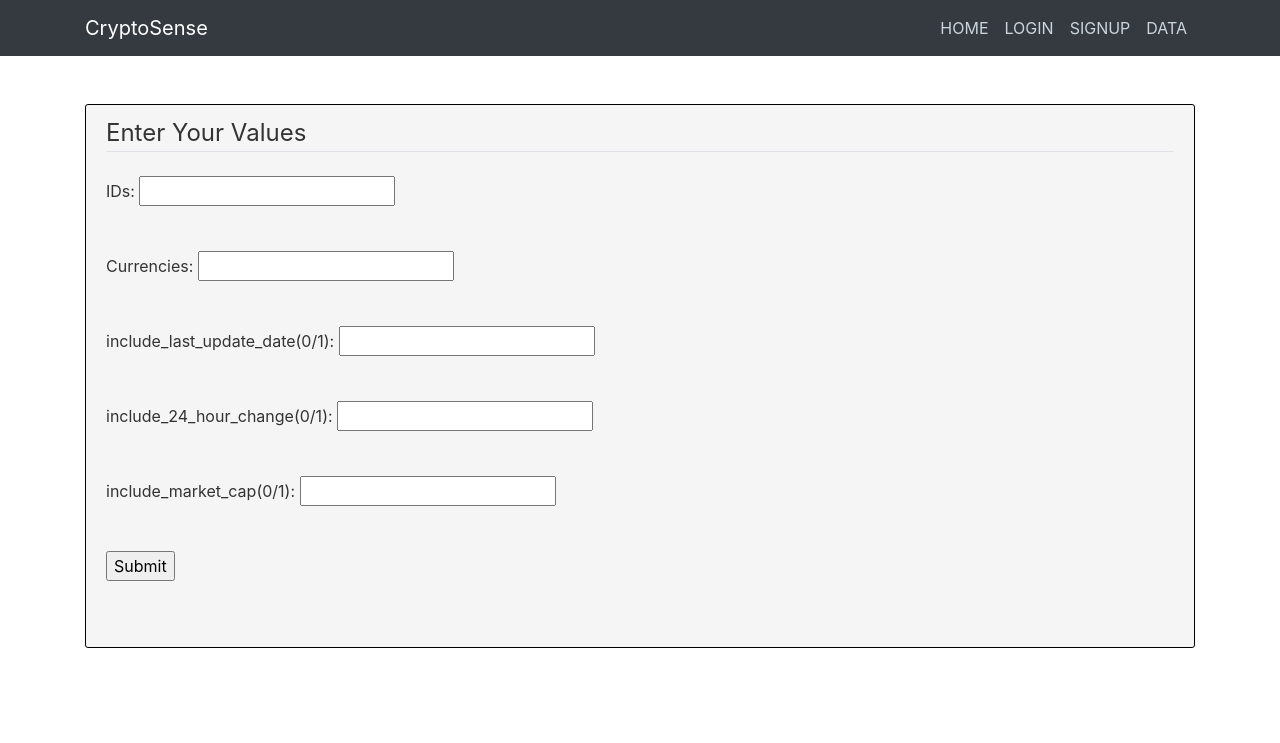
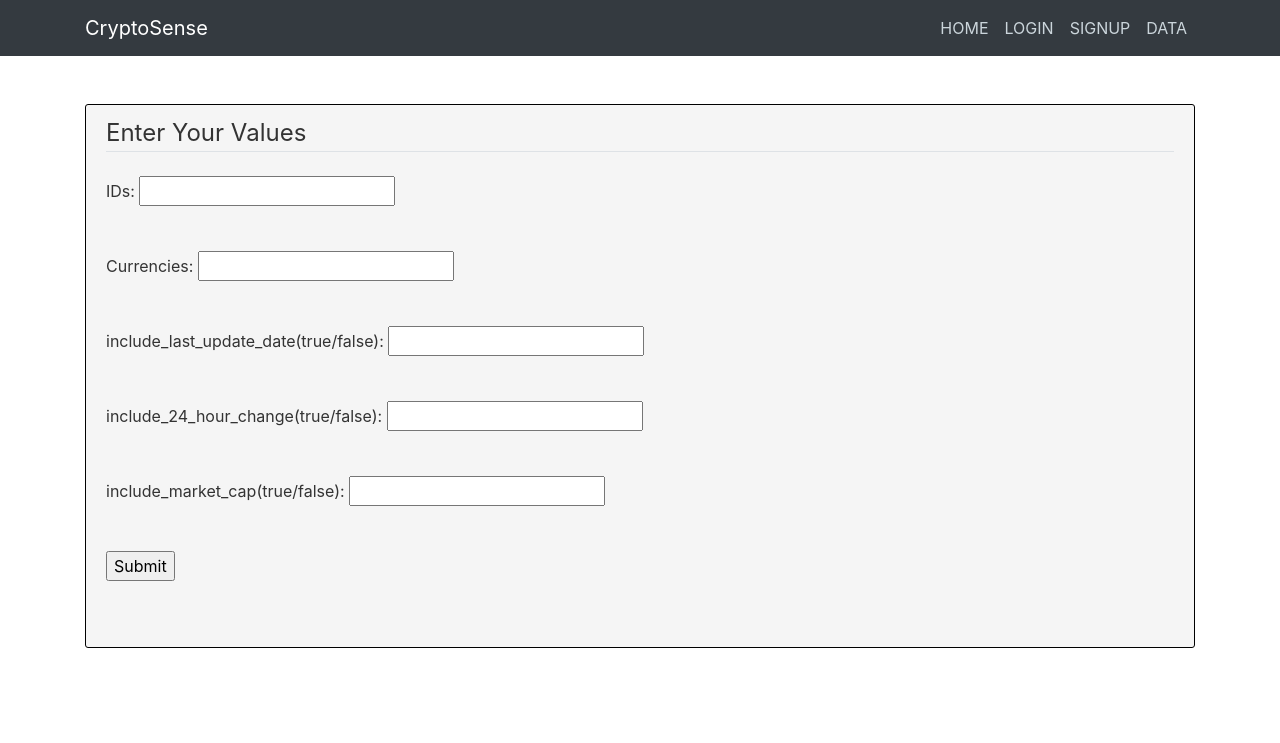
Before and after one commit to abhishek593/Crypto_Sense, a Flask app: page /graphs/g_CoinCurrentPrice in a window 1280 px wide. Shown: the top 743 px of the page. Run offline with Flask 2, Linux system fonts and the light colour scheme; some libraries are stand-ins or nearby versions.

Commit message:
Update g_CoinCurrentPrice.html

```diff
--- a/app/graphs/templates/graphs/g_CoinCurrentPrice.html
+++ b/app/graphs/templates/graphs/g_CoinCurrentPrice.html
@@ -16,15 +16,15 @@
                     <input type="text" id="vs_currencies" name="vs_currencies"/><br><br>
                 </div>
                  <div class="form-group">
-                    <label for="include_last_update_date">include_last_update_date(0/1): </label>
+                    <label for="include_last_update_date">include_last_update_date(true/false): </label>
                     <input type="text" id="include_last_update_date" name="include_last_update_date"/><br><br>
                 </div>
                  <div class="form-group">
-                    <label for="include_24_hour_change">include_24_hour_change(0/1): </label>
+                    <label for="include_24_hour_change">include_24_hour_change(true/false): </label>
                     <input type="text" id="include_24_hour_change" name="include_24_hour_change"/><br><br>
                 </div>
                 <div class="form-group">
-                    <label for="include_market_cap">include_market_cap(0/1): </label>
+                    <label for="include_market_cap">include_market_cap(true/false): </label>
                     <input type="text" id="include_market_cap" name="include_market_cap"/><br><br>
                 </div>
                  <div class="form-group">
```
